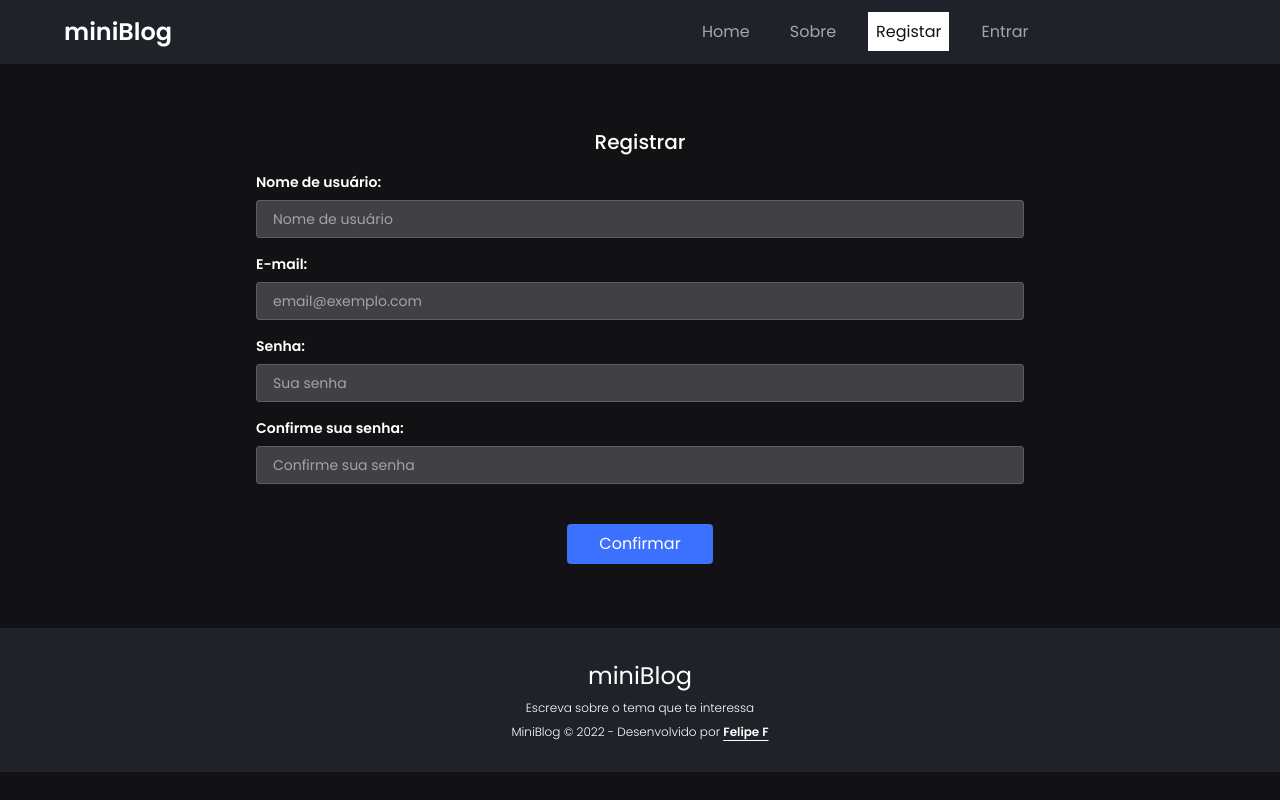
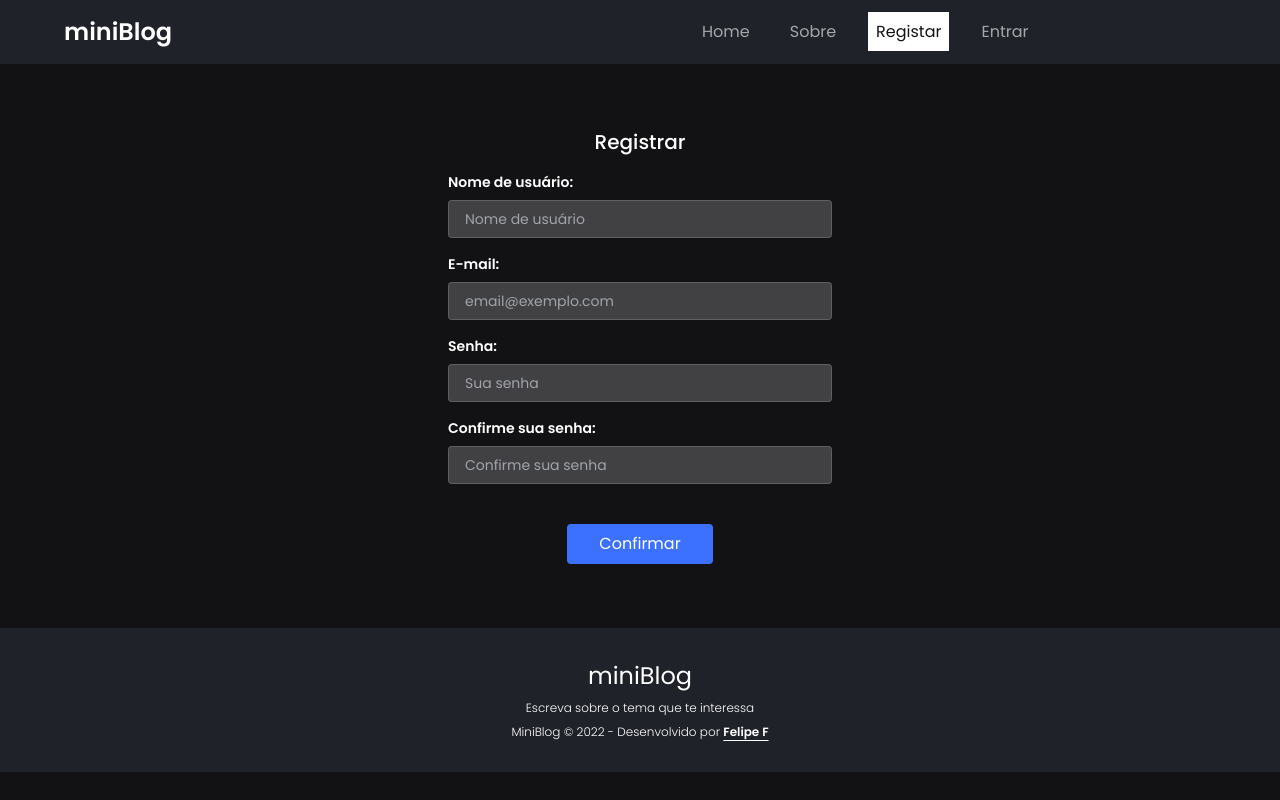
Before and after one commit to felpfsf/miniblog, a React (Vite) app: page /registrer in a window 1280 px wide. Built offline with nearby package versions, Linux system fonts and the light colour scheme; no server answers.

Commit message:
style: max width decreased

```diff
--- a/src/components/RegisterForm.jsx
+++ b/src/components/RegisterForm.jsx
@@ -84,7 +84,7 @@ export const RegisterForm = () => {
   }, [authError])
 
   return (
-    <form ref={formRef} className='max-w-3xl w-full mt-4 flex flex-col gap-4' onSubmit={handleSubmit}>
+    <form ref={formRef} className='max-w-sm w-full mt-4 flex flex-col gap-4' onSubmit={handleSubmit}>
       {inputForm.map(input => (
         <Input key={input.id} {...input} value={values[input.inputName]} onChange={onChangeHandler} />
       ))}
```
